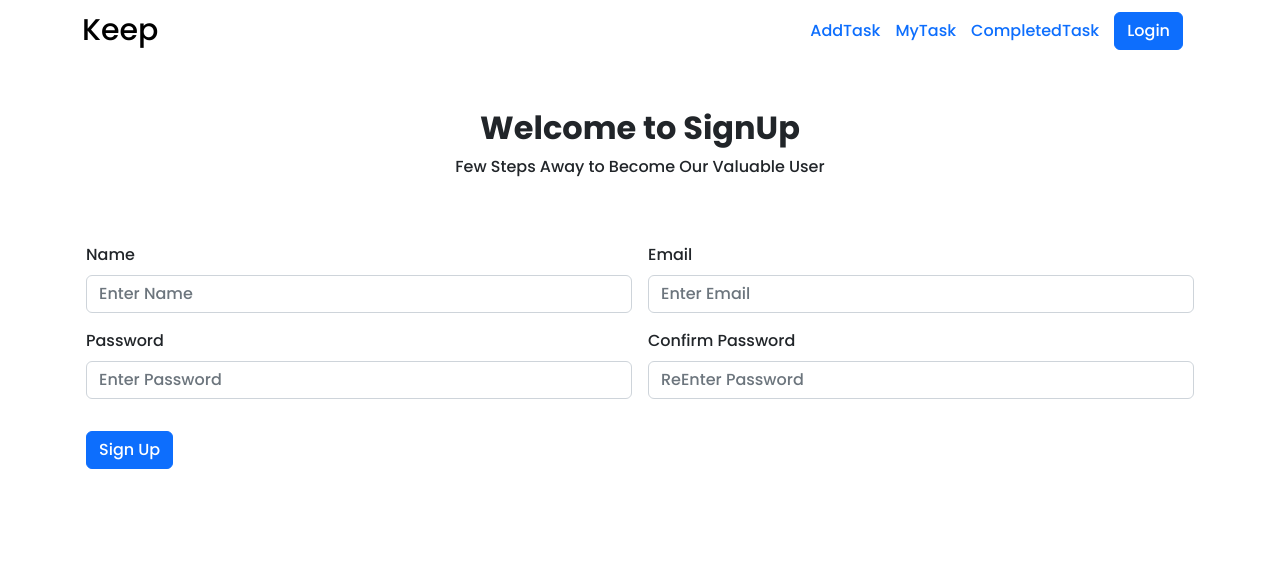
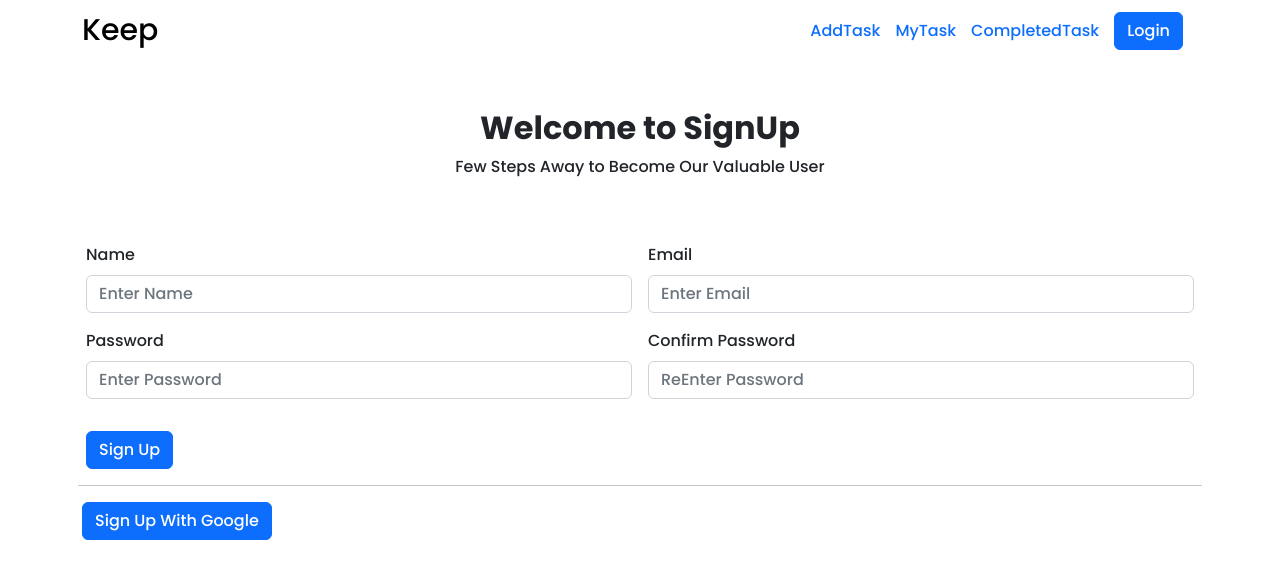
Before and after one commit to Parvez765/task-managment-clientside, a React (Create React App) app: page /signup in a window 1280 px wide. Shown: the top 578 px of the page. Built offline with nearby package versions, Linux system fonts and the light colour scheme; no server answers.

Commit message:
Google Signup Implemented

```diff
--- a/src/Components/SignupUser/SignupUser.js
+++ b/src/Components/SignupUser/SignupUser.js
@@ -1,3 +1,4 @@
+import { GoogleAuthProvider } from 'firebase/auth';
 import React, { useContext, useState } from 'react';
 import Swal from 'sweetalert2';
 import { AuthContext } from '../../Context/AuthProvider';
@@ -6,7 +7,9 @@ const SignupUser = () => {
 
     const [error, setError] = useState("")
 
-    const {handleCreateUser} = useContext(AuthContext)
+    const { handleCreateUser, handleGoogle } = useContext(AuthContext)
+
+    const googleProvider = new GoogleAuthProvider()
 
     const handleOnSubmit = (event) => {
         event.preventDefault()
@@ -36,10 +39,18 @@ const SignupUser = () => {
                       )
                 }
             })
-        .catch(error => setError(error))
-
 
     }
+
+    const handleGoogleSignIn = () => {
+        handleGoogle(googleProvider)
+            .then(result => {
+                const user = result.user
+                console.log(user)
+            })
+        .catch(error => setError(error))
+    }
+
 
     return (
         <div>
@@ -66,7 +77,11 @@ const SignupUser = () => {
                 <p>{error.message}</p>
                     <button type="submit" className="btn btn-primary">Sign Up</button>
                 </div>
+                <hr />
             </form>
+                <div className="col-12 container">
+                    <button type="submit" className="btn btn-primary" onClick={handleGoogleSignIn}>Sign Up With Google</button>
+                </div>
         </div>
     );
 };
--- a/src/Context/AuthProvider.js
+++ b/src/Context/AuthProvider.js
@@ -1,6 +1,6 @@
 import React, { createContext, useEffect, useState } from 'react';
 import app from '../firebase/firebase.config';
-import {createUserWithEmailAndPassword, getAuth, onAuthStateChanged} from "firebase/auth"
+import {createUserWithEmailAndPassword, getAuth, onAuthStateChanged, signInWithPopup} from "firebase/auth"
 
 export const AuthContext = createContext()
 const auth = getAuth(app)
@@ -15,6 +15,11 @@ const AuthProvider = ({ children }) => {
         return createUserWithEmailAndPassword(auth, email, password)
     }
 
+    // Create User With Google
+    const handleGoogle = (provider) => {
+        return signInWithPopup(auth, provider)
+    }
+
     // State Change
     useEffect(() => {
         const unsubscriber = onAuthStateChanged(auth, (currentUser) => {
@@ -26,7 +31,7 @@ const AuthProvider = ({ children }) => {
         }
     })
 
-    const authValue = {user, loading, handleCreateUser}
+    const authValue = {user, loading, handleCreateUser, handleGoogle}
 
     return (
         <AuthContext.Provider value={authValue}>
```
